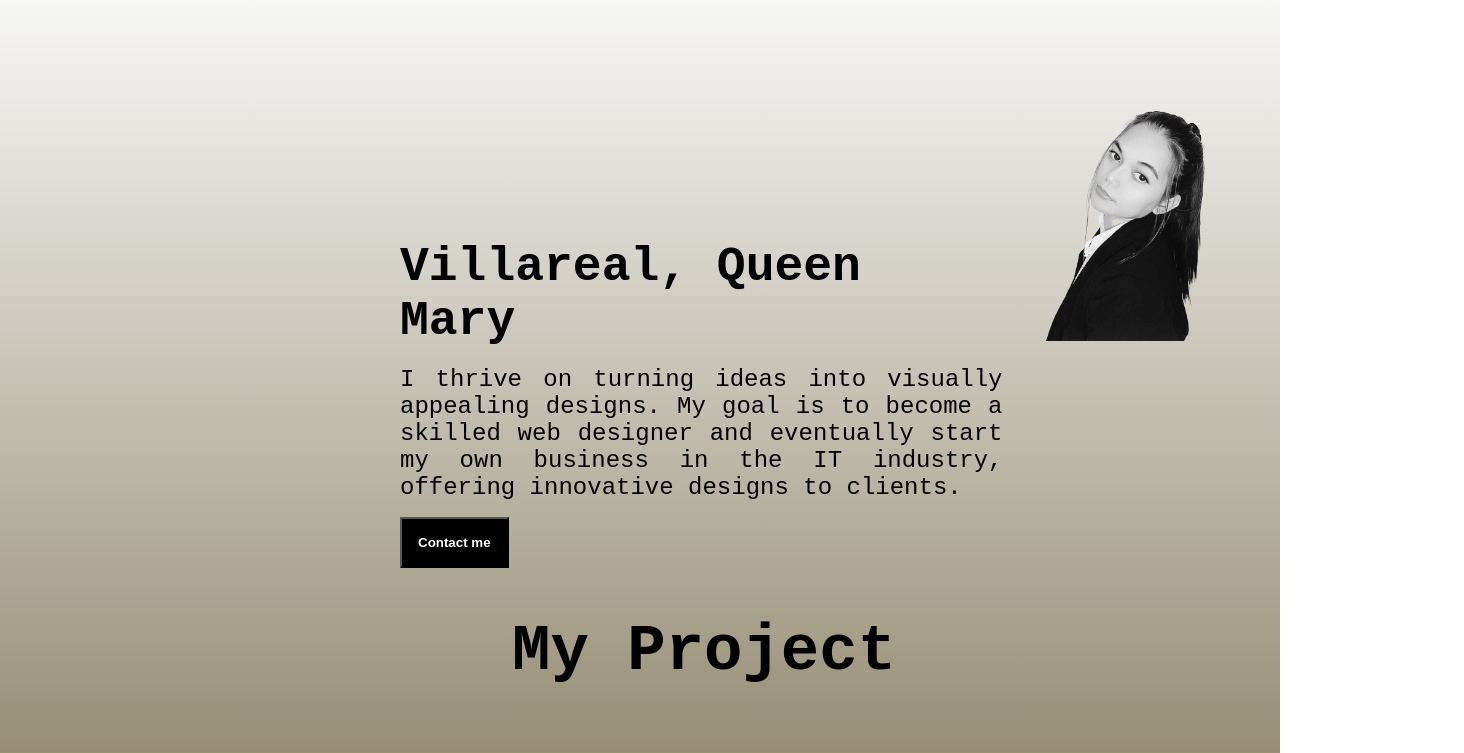
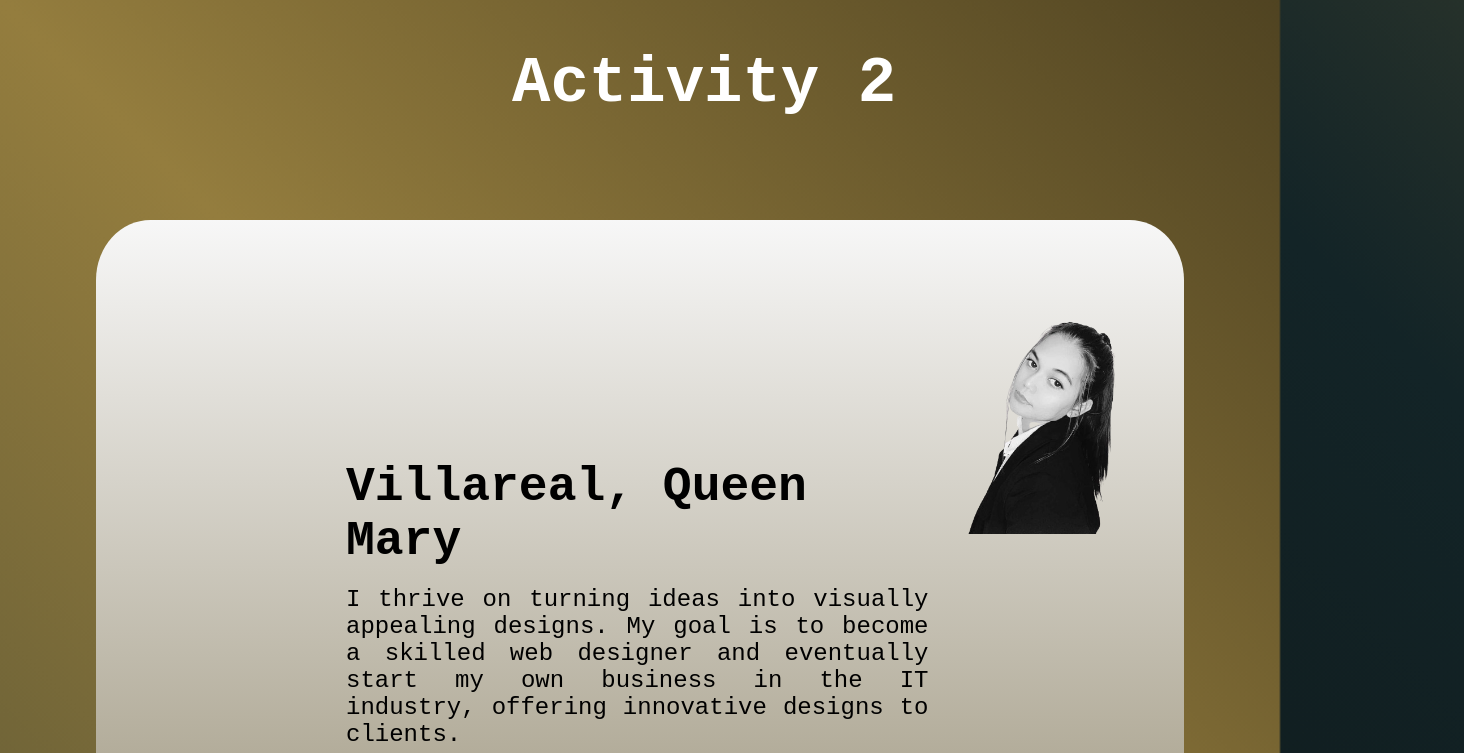
Before and after one commit to qmvills/My-Activities, a plain HTML site: page Activity2/index.html in a window 1280 px wide. Shown: the top 753 px of the page, 1464 px wide, since content can reach past the window. Drawn offline with Linux system fonts and the light colour scheme.

Commit message:
my fifth commit

```diff
--- a/Activity2/css/mystyle.css
+++ b/Activity2/css/mystyle.css
@@ -2,10 +2,8 @@
     margin: 0;
     padding: 0;
 }
-.container{
-    height: 150vh;
-    width: 100%;
-    background: linear-gradient(rgb(8, 8, 8),rgb(247, 247, 247),rgb(94, 80, 39),rgb(255, 255, 255));
+body{
+    background: linear-gradient(45deg,rgb(8, 8, 8),rgb(19, 36, 39),rgb(148, 125, 62),rgb(0, 0, 0));
     background-size: 300% 300%;
     animation: color 10s ease-in-out infinite;
   }
@@ -20,9 +18,31 @@
         background-position: 0 50%;
     }
   }
+.container{
+    height: 150vh;
+    width: 85%;
+    margin: auto;
+    background: linear-gradient(rgb(8, 8, 8),rgb(247, 247, 247),rgb(94, 80, 39),rgb(255, 255, 255));
+    background-size: 300% 300%;
+    animation: color 10s ease-in-out infinite;
+    border-radius: 5%;
+    margin-bottom: 5rem;
+  }
+  @keyframes color{
+    0%{
+        background-position: 0 50%;
+    }
+    50%{
+        background-position: 100% 50%;
+    }
+    100%{
+        background-position: 0 50%;
+    }
+  }
 .sectionOne{
     max-width: 1200px;
-    margin-left: 400px;
+    margin-left: 250px;
+    margin-top: 100px;
     display: flex;
 }
 .sectionTwo{
@@ -58,7 +78,7 @@ img{
     text-align: justify;
 }
 .style2{
-    margin-left: 5%;
+
     margin-top: 5%;
     display: flex;
 
@@ -89,7 +109,7 @@ button:hover{
     background-color: black;
     width: 50%;
     height: 20rem;
-    transition: transform .2s; /* Animation */
+    transition: transform .2s;
 }
 
 .picsur:hover{
@@ -106,3 +126,10 @@ button:hover{
     width: 15rem;
     margin-left: 2rem;
 }
+.title{
+    color: white;
+    font-size: 2rem;
+    margin-top: 3rem;
+    margin-left: 40%;
+    font-family: monospace;
+}
--- a/Activity2/index.html
+++ b/Activity2/index.html
@@ -7,6 +7,7 @@
     <link rel = "stylesheet" href="./css/mystyle.css">
 </head>
 <body>
+    <div class = "title"><h1>Activity 2</h1></div>
     <div class = container>
         <div class="sectionOne" id = "sectionOne"></div>
         <div class="project"><h1>My Project</h1></div>
```
Also changed, not shown: Activity1/main.html (+1 -1 lines), css/style.css (line endings or trailing spaces).
